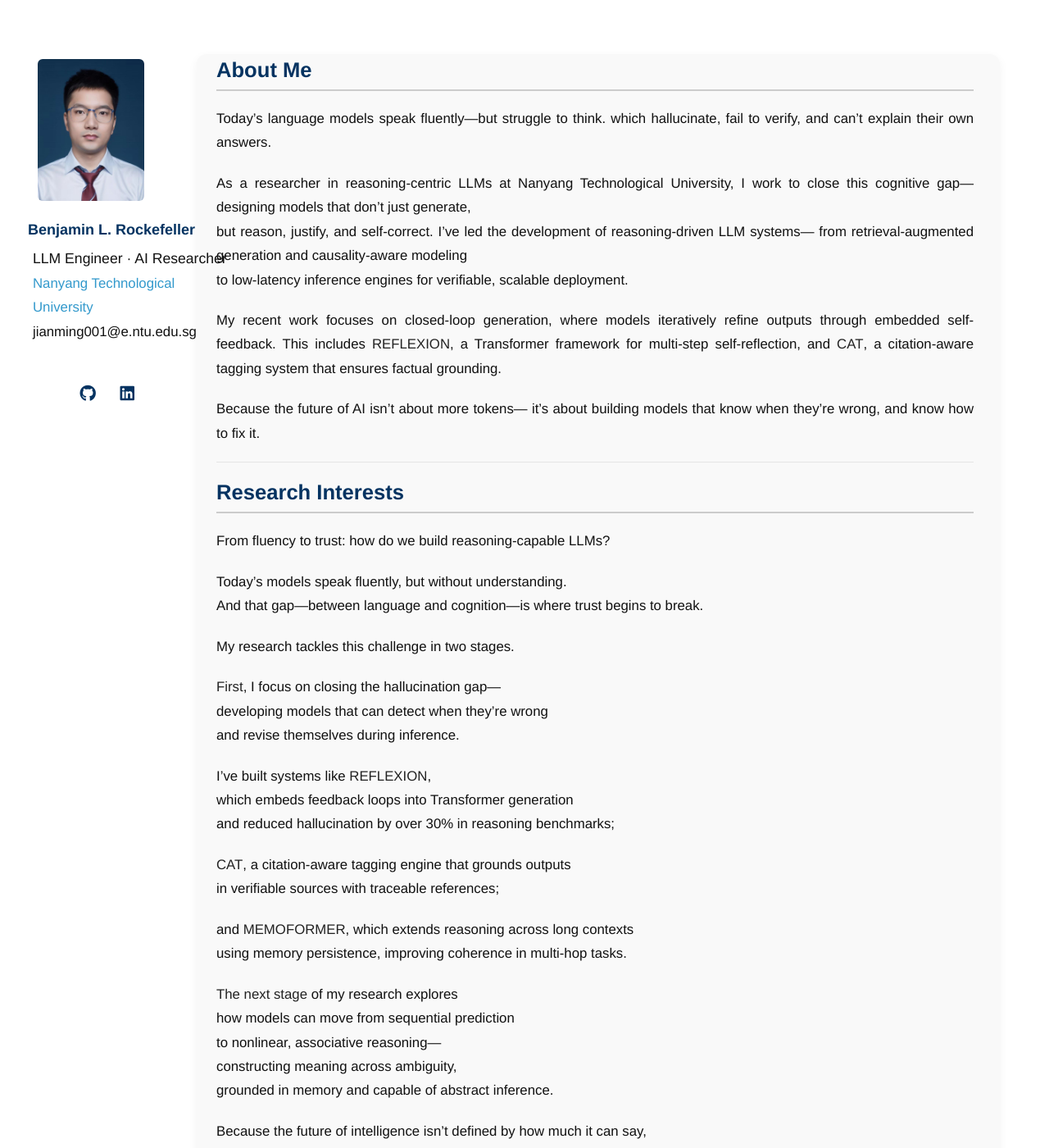
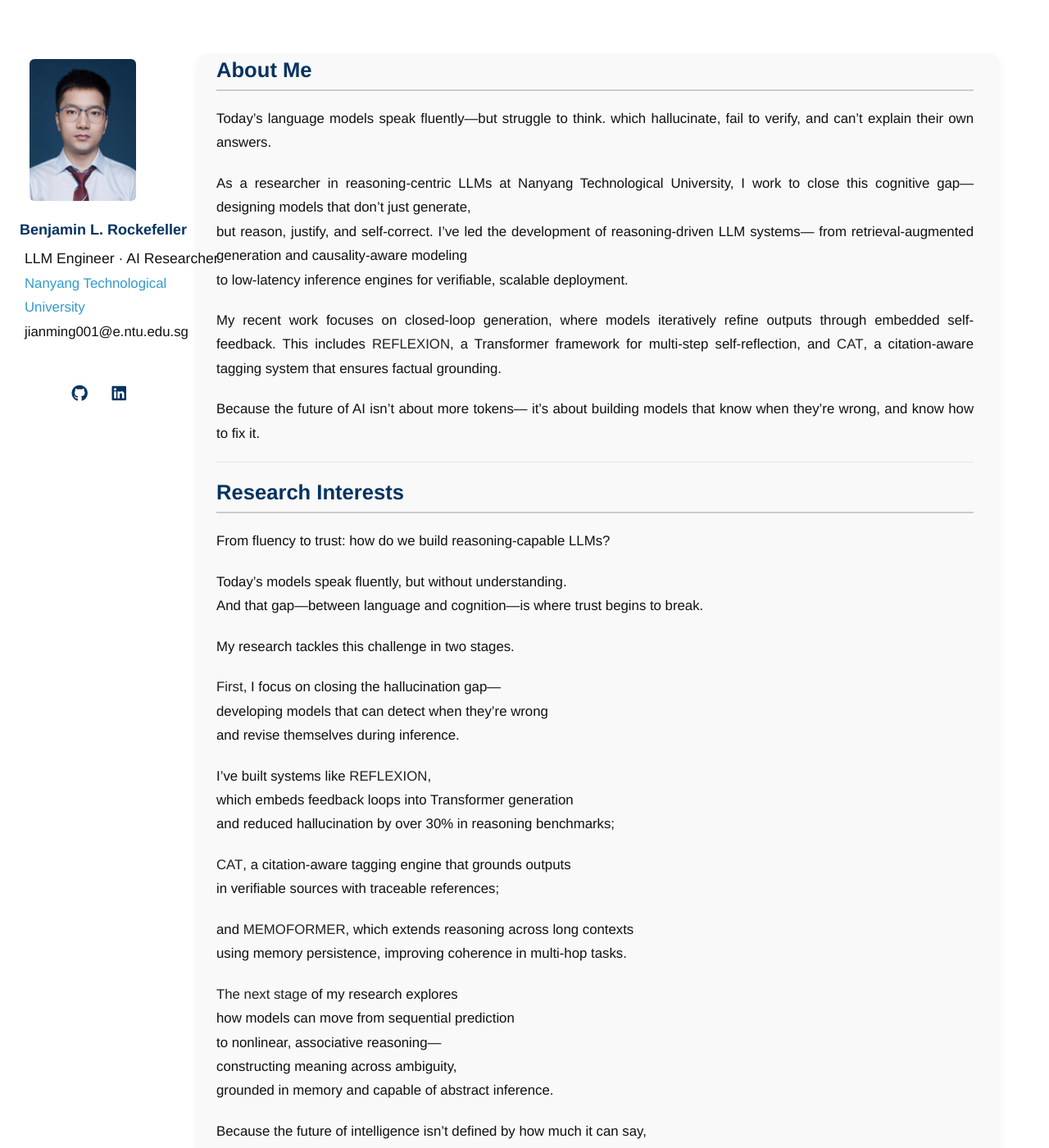
Before and after one commit to BenjaminRockefeller/benjaminrockefeller.github.io, a Jekyll site: the page built from index.md, in a window 1280 px wide and 1400 px high. Shown: the whole window at 82% size. Built offline with Jekyll 4.4.1, drawn with Linux system fonts in a browser that asks for light colours; a style sheet for code colours, icons or effects is not loaded; our own code applies the rules of GitHub Pages for plain Markdown files.

Commit message:
Update minimal-light.scss

```diff
--- a/_sass/minimal-light.scss
+++ b/_sass/minimal-light.scss
@@ -1357,3 +1357,22 @@
   text-align: left;
   margin-left: -10px;
 }
+
+header {
+  text-align: left;
+  margin-left: -30px; /* 你可根据需要调为 -40px、-50px 等，向左靠近页面边缘 */
+  padding-left: 0px;
+}
+
+.image.avatar {
+  display: inline-block;
+  margin-left: 0px !important;
+}
+.education {
+  font-size: 13px !important; /* 原字体可能是14–16px，改为13px更适配 */
+  white-space: nowrap;        /* 防止换行 */
+  display: block;
+  text-align: left;
+  line-height: 1.4;
+  margin-left: -2px;          /* 微调位置，更贴左边 */
+}
```
